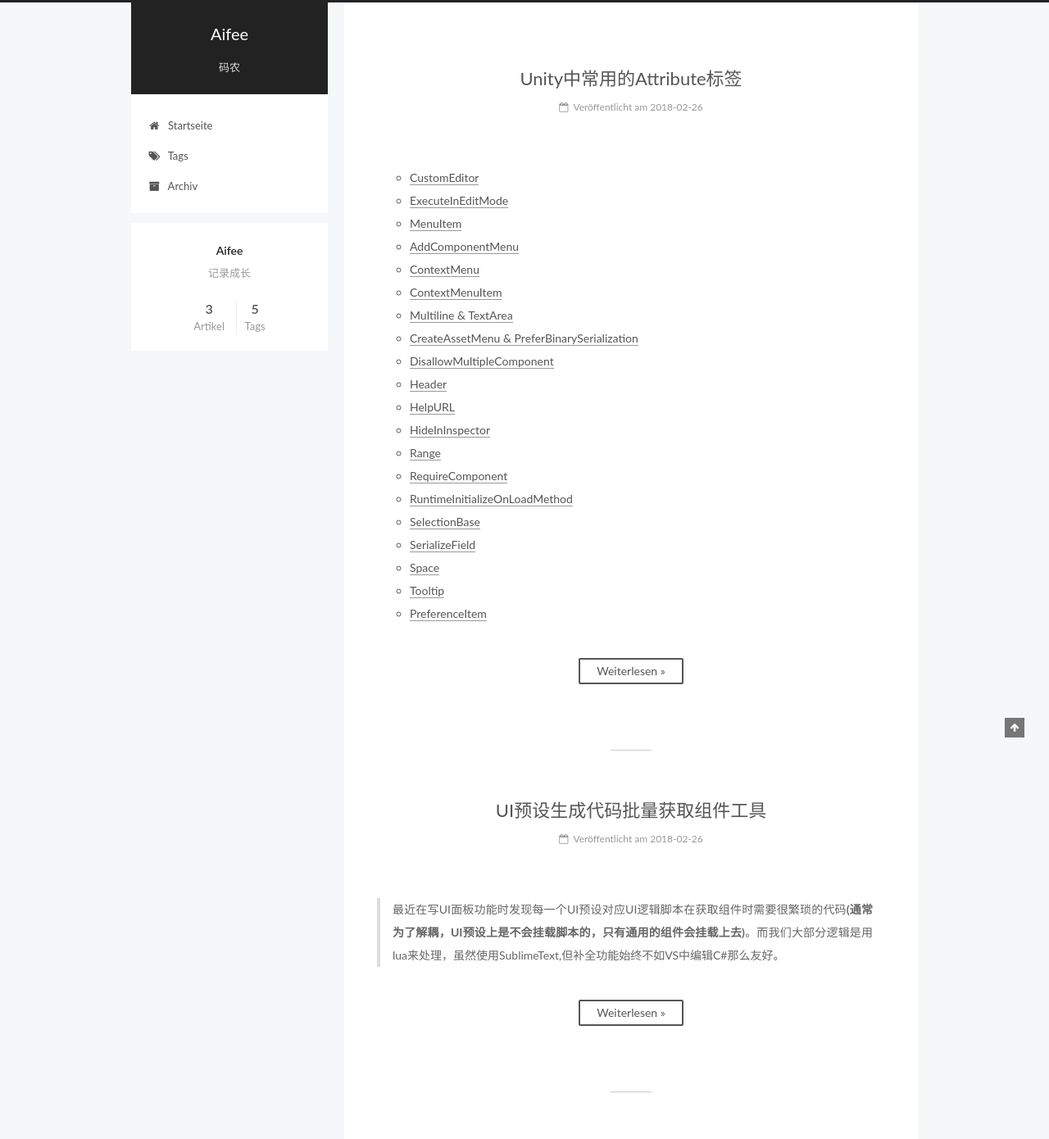
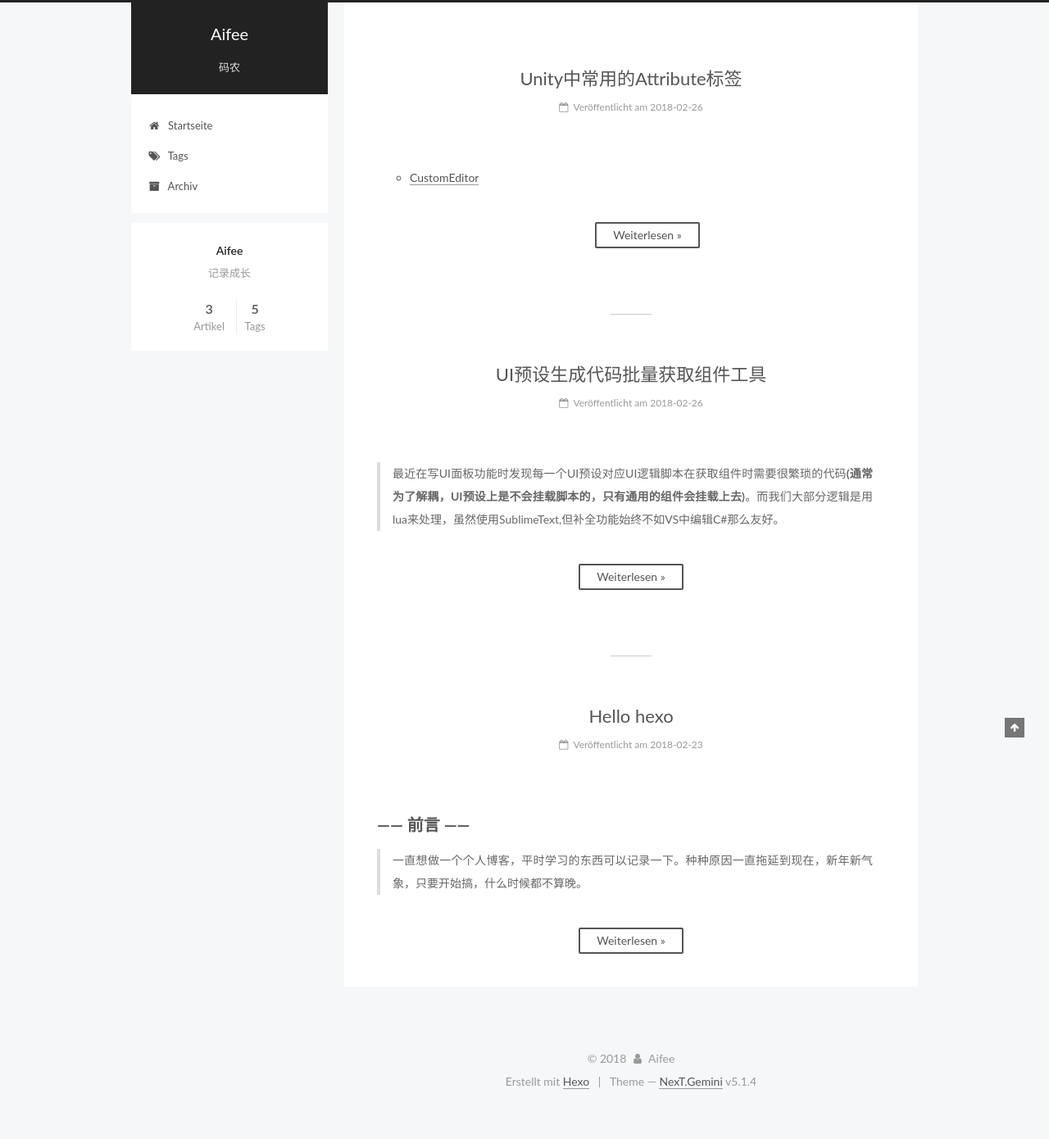
Before and after one commit to Aifee/aifee.github.io, a plain HTML site: page index.html in a window 1280 px wide. Shown: the top 1390 px of the page at 82% size. After the commit the page ends 1354 px from the top, so only its background shows below. Drawn offline with Linux system fonts and the light colour scheme.

Commit message:
next主题设置

```diff
--- a/index.html
+++ b/index.html
@@ -5,7 +5,7 @@
 
 
 
-<html class="theme-next pisces use-motion" lang="ch">
+<html class="theme-next gemini use-motion" lang="ch">
 <head>
   <meta charset="UTF-8"/>
 <meta http-equiv="X-UA-Compatible" content="IE=edge" />
@@ -96,7 +96,7 @@
   var NexT = window.NexT || {};
   var CONFIG = {
     root: '/',
-    scheme: 'Pisces',
+    scheme: 'Gemini',
     version: '5.1.4',
     sidebar: {"position":"left","display":"post","offset":12,"b2t":false,"scrollpercent":false,"onmobile":false},
     fancybox: true,
@@ -313,27 +313,7 @@
 
 
           <ul>
-<li><a href="#CustomEditor">CustomEditor</a></li>
-<li><a href="#ExecuteInEditMode">ExecuteInEditMode</a></li>
-<li><a href="#MenuItem">MenuItem</a></li>
-<li><a href="#AddComponentMenu">AddComponentMenu</a></li>
-<li><a href="#ContextMenu">ContextMenu</a></li>
-<li><a href="#ContextMenuItem">ContextMenuItem</a></li>
-<li><a href="#Multiline &amp; TextArea">Multiline &amp; TextArea</a></li>
-<li><a href="#CreateAssetMenu &amp; PreferBinarySerialization">CreateAssetMenu &amp; PreferBinarySerialization</a></li>
-<li><a href="#DisallowMultipleComponent">DisallowMultipleComponent</a></li>
-<li><a href="#Header">Header</a></li>
-<li><a href="#HelpURL">HelpURL</a></li>
-<li><a href="#HideInInspector">HideInInspector</a></li>
-<li><a href="#Range">Range</a></li>
-<li><a href="#RequireComponent">RequireComponent</a></li>
-<li><a href="#RuntimeInitializeOnLoadMethod">RuntimeInitializeOnLoadMethod</a></li>
-<li><a href="#SelectionBase">SelectionBase</a></li>
-<li><a href="#SerializeField">SerializeField</a></li>
-<li><a href="#Space">Space</a></li>
-<li><a href="#Tooltip">Tooltip</a></li>
-<li><a href="#PreferenceItem">PreferenceItem</a></li>
-</ul>
+<li><a href="#CustomEditor">CustomEditor</a>
           <!--noindex-->
           <div class="post-button text-center">
             <a class="btn" href="/2018/02/26/Unity中常用的Attribute标签/#more" rel="contents">
@@ -740,7 +720,7 @@
 
 
 
-  <div class="theme-info">Theme &mdash; <a class="theme-link" target="_blank" href="https://github.com/iissnan/hexo-theme-next">NexT.Pisces</a> v5.1.4</div>
+  <div class="theme-info">Theme &mdash; <a class="theme-link" target="_blank" href="https://github.com/iissnan/hexo-theme-next">NexT.Gemini</a> v5.1.4</div>
 
 
 
```
Also changed, not shown: 2018/02/23/hello-Hexo/index.html (+4 -4 lines), 2018/02/26/UI预设生成代码批量动态获取组件工具/index.html (+4 -4 lines), 2018/02/26/Unity中常用的Attribute标签/index.html (+8 -9 lines), archives/2018/02/index.html (+3 -3 lines), archives/2018/index.html (+3 -3 lines), archives/index.html (+3 -3 lines), tags/Attribute/index.html (+3 -3 lines), tags/Hexo/index.html (+3 -3 lines), tags/Unity/index.html (+3 -3 lines), tags/Unity编辑器扩展/index.html (+3 -3 lines), tags/工具/index.html (+3 -3 lines), 3 other files.
